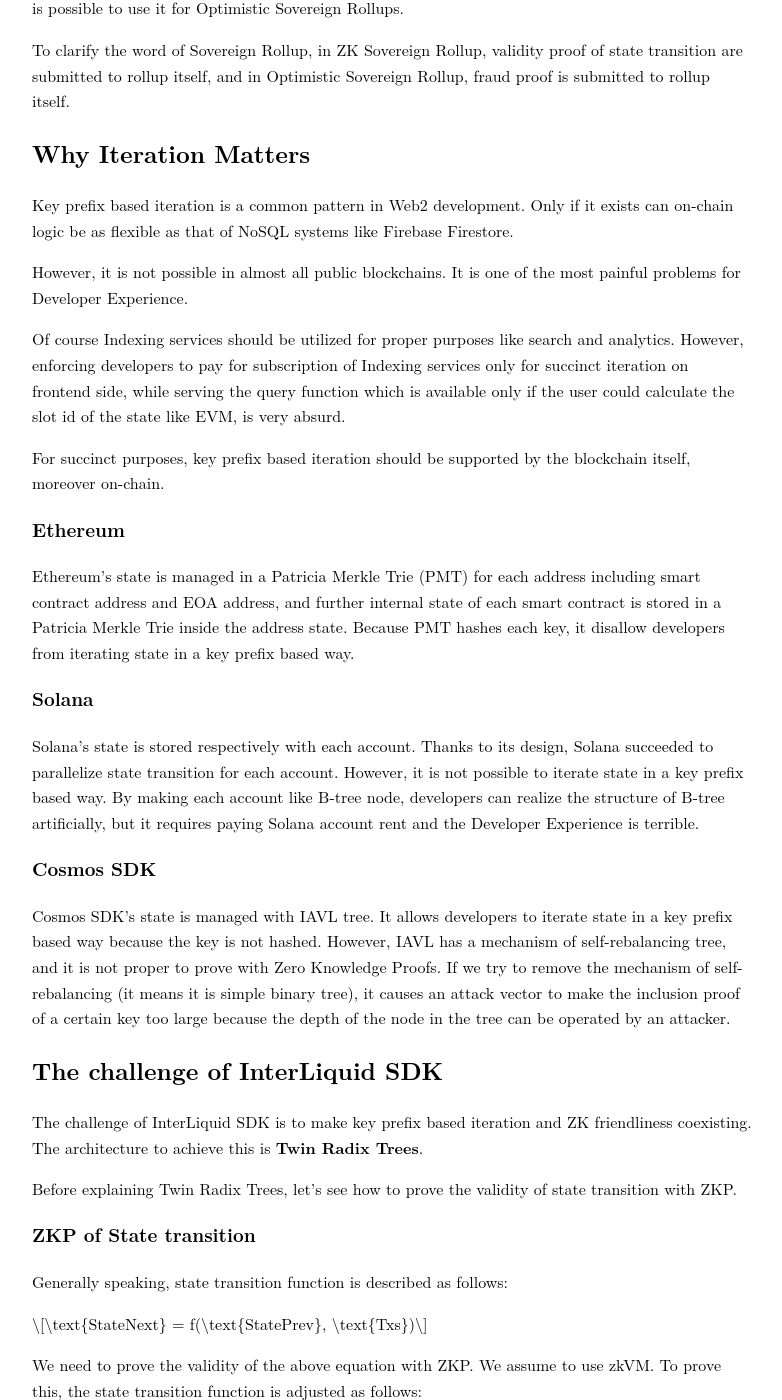
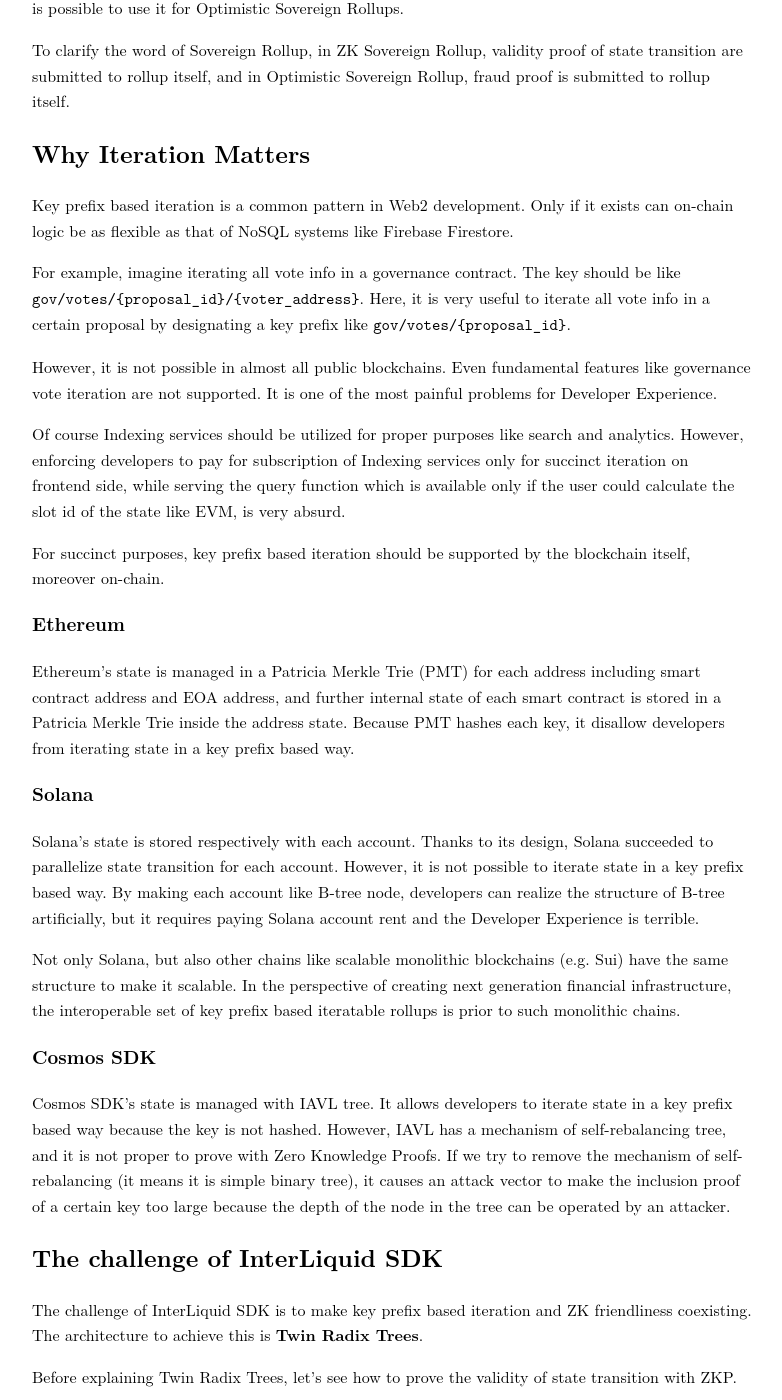
Before and after one commit to sunriselayer/interliquid-sdk, a Jekyll site: the page built from whitepaper/whitepaper.md, in a window 1280 px wide and 1400 px high, scrolled down 373 px. Shown: the whole window, without its empty margins (248-1030 px from the left). Built offline with Jekyll 4.4.1, drawn with Linux system fonts in a browser that asks for light colours; nearby versions of some CDN libraries; some web fonts are replaced.

Commit message:
whitepaper

```diff
--- a/whitepaper/whitepaper.md
+++ b/whitepaper/whitepaper.md
@@ -25,7 +25,12 @@
 Key prefix based iteration is a common pattern in Web2 development.
 Only if it exists can on-chain logic be as flexible as that of NoSQL systems like Firebase Firestore.
 
+For example, imagine iterating all vote info in a governance contract.
+The key should be like `gov/votes/{proposal_id}/{voter_address}`.
+Here, it is very useful to iterate all vote info in a certain proposal by designating a key prefix like `gov/votes/{proposal_id}`.
+
 However, it is not possible in almost all public blockchains.
+Even fundamental features like governance vote iteration are not supported.
 It is one of the most painful problems for Developer Experience.
 
 Of course Indexing services should be utilized for proper purposes like search and analytics.
@@ -46,6 +51,9 @@
 Thanks to its design, Solana succeeded to parallelize state transition for each account.
 However, it is not possible to iterate state in a key prefix based way.
 By making each account like B-tree node, developers can realize the structure of B-tree artificially, but it requires paying Solana account rent and the Developer Experience is terrible.
+
+Not only Solana, but also other chains like scalable monolithic blockchains (e.g. Sui) have the same structure to make it scalable.
+In the perspective of creating next generation financial infrastructure, the interoperable set of key prefix based iteratable rollups is prior to such monolithic chains.
 
 ### Cosmos SDK
 
```
